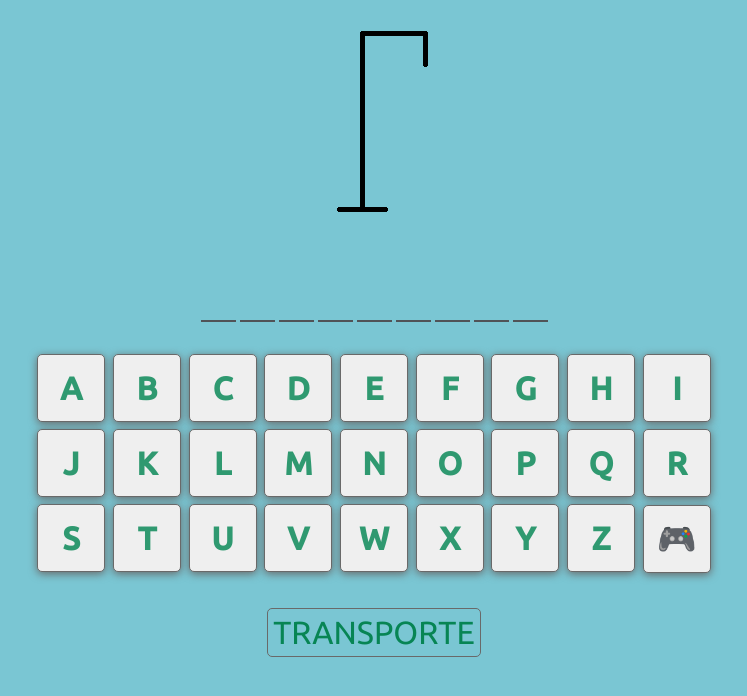
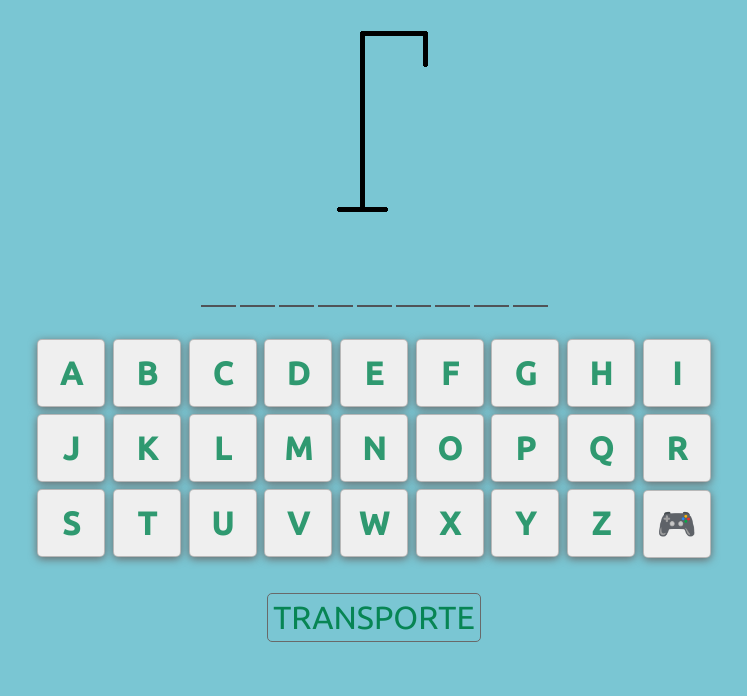
Before and after one commit to rafaelcarvalhods/hangman-jogodaforca, a plain HTML site: page index.html in a window 1280 px wide. Shown: the whole page, without its empty margins (266-1013 px from the left). Drawn offline with Linux system fonts and the light colour scheme.

Commit message:
Ajustes CSS e JS

```diff
--- a/assets/css/style.css
+++ b/assets/css/style.css
@@ -33,7 +33,7 @@ body{
     justify-content: center;
     align-items: center;
     font-size: 1em;
-    margin-top: 30px;
+    margin-top: 15px;
 }
 
 .letras{
@@ -58,7 +58,7 @@ body{
     cursor: pointer;
     box-shadow:  0px 2px 8px dimgray;
     border-radius: 5px;
-    border: 1px solid dimgrey;
+    border: 1px solid #9797979f;
     color: #2f9970;
     font-family: 'Ubuntu', sans-serif;
     font-weight: 900;
--- a/index.html
+++ b/index.html
@@ -10,14 +10,7 @@
 <body>
     <div class="container">
         <div id="imagem"></div>
-        <div id="palavra-secreta">
-            <!-- <div class="letras">A</div>
-            <div class="letras">F</div>
-            <div class="letras">G</div>
-            <div class="letras">A</div>
-            <div class="letras">S</div>
-            <div class="letras">M</div> -->
-        </div>
+        <div id="palavra-secreta"></div>
         <div id="teclado">
             <div class="teclas">
                 <button id="tecla-A" onclick="verificaLetraEscolhida('A')">A</button>
@@ -53,9 +46,7 @@
                 <button id="btnReiniciar">🎮</button>
             </div>
         </div>
-        <div id="categoria">
-            <!-- CATEGORIA -->
-        </div>
+        <div id="categoria"></div>
     </div>
     <script src="script.js"></script>
 </body>
--- a/script.js
+++ b/script.js
@@ -248,7 +248,7 @@ function verificaLetraEscolhida(letra){
 }
 
 function mudarStyleLetra(tecla){
-    document.getElementById(tecla).style.background = "#C71585";
+    document.getElementById(tecla).style.background = "#979797";
     document.getElementById(tecla).style.color = "#ffffff";
 }
 
@@ -259,7 +259,7 @@ function comparalistas(letra){
         carregaImagemForca();
 
         if(tentativas == 0){
-            alert("OPS! Não foi dessa vez ... A palavra secreta era" + palavraSecretaSorteada);
+            alert("OPS! Não foi dessa vez ... A palavra secreta era " + palavraSecretaSorteada);
         }
     }
     else{
```
